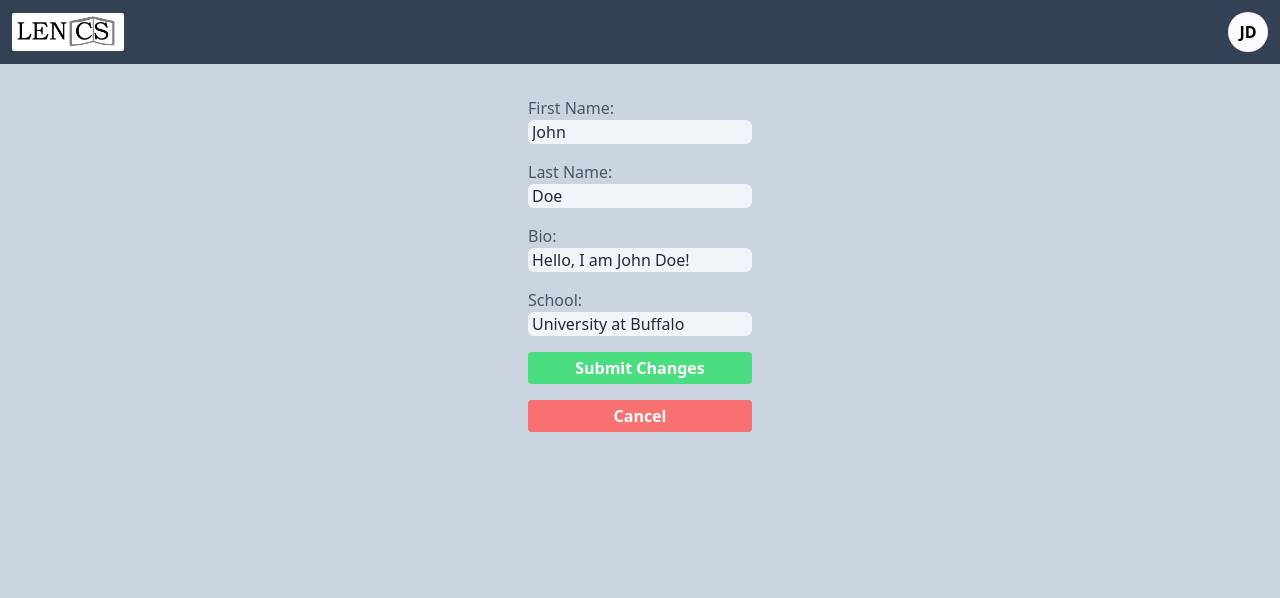
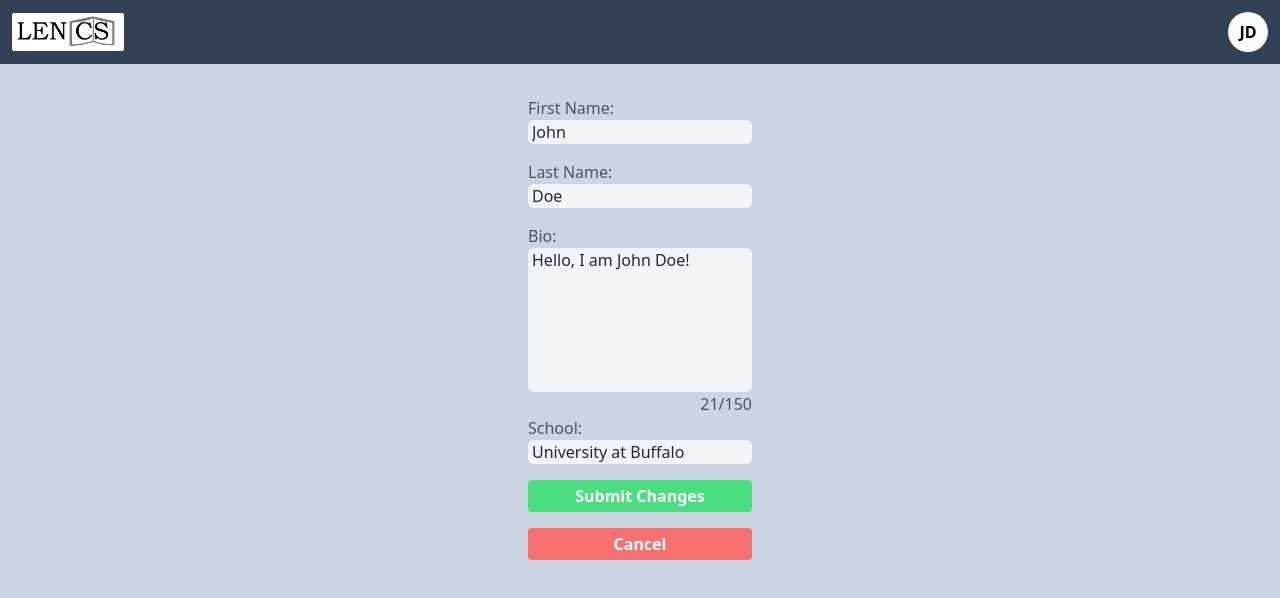
Before and after one commit to ilhanbae/Grouped, a React (Create React App) app in the folder front_end/: page /editprofile in a window 1280 px wide. Shown: the top 598 px of the page. Built offline with nearby package versions, Linux system fonts and the light colour scheme.

Commit message:
Change bio input fields into textarea

```diff
--- a/front_end/src/pages/EditProfile/EditProfile.jsx
+++ b/front_end/src/pages/EditProfile/EditProfile.jsx
@@ -45,6 +45,7 @@ const EditProfile = () => {
             placeholder={"Enter your first name"}
             value={userInfo.firstname}
             onChange={handleChange}
+            maxLength={50}
           />
         </div>
         {/* Last Name */}
@@ -59,31 +60,35 @@ const EditProfile = () => {
             placeholder={"Enter your last name"}
             value={userInfo.lastname}
             onChange={handleChange}
+            maxLength={50}
           />
         </div>
         {/* Bio */}
-        <div className="mb-4">
+        <div className="flex flex-col">
           <label className="text-gray-600" htmlFor="bio">
             Bio:
           </label>
-          <input
-            className="rounded-md w-full px-1 bg-slate-100 text-gray-800 focus:outline focus:shadow-outline"
+          <textarea
+            className="rounded-md w-full px-1 bg-slate-100 text-gray-800 focus:outline focus:shadow-outline resize-none"
             id="bio"
-            type="text"
             placeholder={"Enter your bio"}
             value={userInfo.bio}
             onChange={handleChange}
+            rows={6}
+            maxLength={150}
           />
+          <span className="text-gray-600 text-right">
+            {userInfo.bio.length}/150
+          </span>
         </div>
         {/* School */}
-        <div className="mb-4">
+        <div className="mb-4 flex flex-col">
           <label className="text-gray-600" htmlFor="school">
             School:
           </label>
           <input
             className="rounded-md w-full px-1 bg-slate-100 text-gray-800 focus:outline focus:shadow-outline"
             id="school"
-            type="text"
             placeholder={"Enter your school name"}
             value={userInfo.school}
             onChange={handleChange}
```
